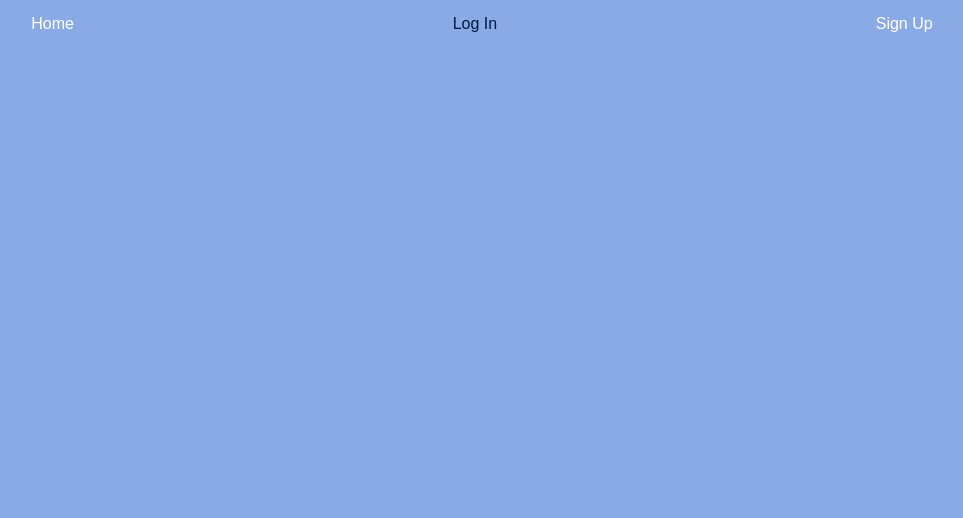
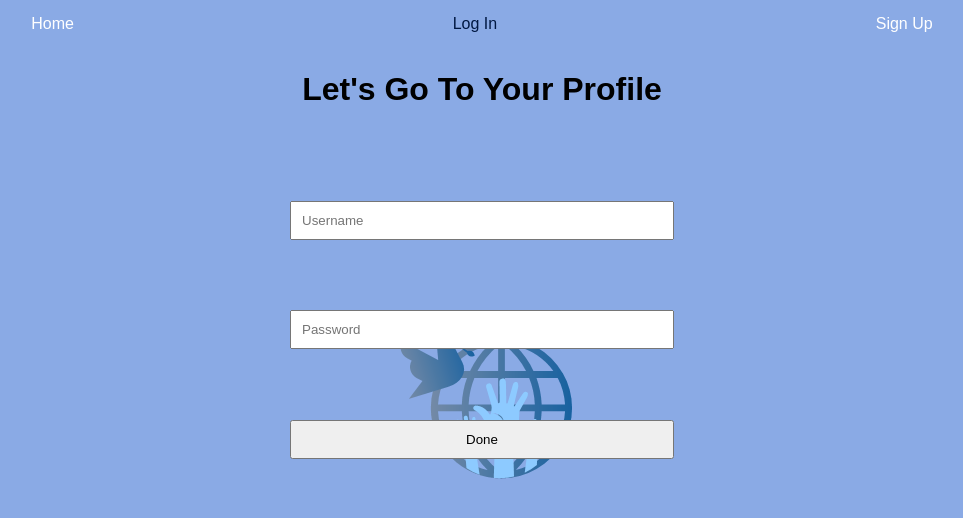
Before and after one commit to coordinatorstory/coordinatorstory-frontend, a React (Create React App) app: page /login in a window 1280 px wide. Shown: the top 518 px of the page, without its empty margins (158-1121 px from the left). Built offline with nearby package versions, Linux system fonts and the light colour scheme; no server answers.

Commit message:
added login function to login view

```diff
--- a/src/App.js
+++ b/src/App.js
@@ -9,6 +9,7 @@ import './App.css';
 
 import { getStory, fetchStory } from './actions/actions'
 import { connect } from 'react-redux'
+import SignIn from './components/SignIn';
 
 
 class App extends Component {
@@ -23,8 +24,6 @@ class App extends Component {
   }
   componentDidMount = () => {
     this.props.fetchStory()
-    // console.log(this.props.stories)
-    // this.setState({filteredStories: this.props.stories})
   }
 
   filterStoriesByCountry = event => {
@@ -61,11 +60,17 @@ class App extends Component {
             filterStoriesByCountry={this.filterStoriesByCountry} />}
           />
           <Route path='/stories/:id' render={props => <Story {...props} {...this.props}/>}/>
-          {/* <Route path='/login' */}
           <Route path='/signup' render={ props => this.state.signedIn ?
-          <Redirect to='/' /> :
-          <Register {...props} {...this.state} />
+            <Redirect to='/' /> :
+            <Register {...props} {...this.state} />
           }/>
+
+
+
+          <Route path='/login' render={ props => this.state.signedIn ?
+            <Redirect to='/' /> :
+            <SignIn {...props} {...this.state} />
+          } />
         </div>
       </Router>
     );
--- a/src/components/SignIn.js
+++ b/src/components/SignIn.js
@@ -0,0 +1,79 @@
+import React from 'react'
+import Axios from 'axios';
+// import './styles/Register.css'
+// import { register } from '../actions/register'
+// import { connect } from 'react-redux'
+
+class SignIn extends React.Component {
+    constructor() {
+        super()
+        this.state = {
+            username: "",
+            password: ""
+        }
+    }
+
+    editSignInForm = event => {
+        this.setState({
+            [event.target.name]: event.target.value
+        })
+    }
+
+    signIn = event => {
+        event.preventDefault()
+        Axios.post('https://ourstory-api.herokuapp.com/api/auth/login', this.state)
+        .then(res => {
+            console.dir(res)
+        })
+        .catch(error => {
+            console.dir(error.response.data.error)
+        })
+    }
+
+    render = props => {
+        // console.log(this.props.status)
+
+        return (
+        <div className="signin-view">
+            <h1>Let's Go To Your Profile</h1>
+            <form>
+
+                <input
+                    type='text'
+                    placeholder='Username'
+                    minLength='3'
+                    required
+                    value={this.state.username}
+                    onChange={this.editSignInForm}
+                    name='username'
+                />
+
+                <input
+                    minLength='6'
+                    type='password'
+                    placeholder='Password'
+                    required
+                    value={this.state.password}
+                    onChange={this.editSignInForm}
+                    name='password'
+                />
+                <button onClick={this.signIn}>Done</button>
+            </form>
+
+            <p>{this.props.message}</p>
+        </div>)
+    }
+}
+
+
+// const mapStatetoProps = state => ({
+//     message: state.register.message,
+//     token: state.register.token,
+//     isRegistering: state.register.isRegistering,
+//     error: state.register.error,
+//     status: state.register.status
+// })
+
+// export default connect(mapStatetoProps, { register })(Register)
+
+export default SignIn
--- a/src/components/styles/Register.css
+++ b/src/components/styles/Register.css
@@ -1,9 +1,9 @@
-.register-view {
+.register-view, .signin-view {
     text-align: center;
 
 }
 
-.register-view form {
+.register-view form, .signin-view  form {
     display: flex;
     justify-content: space-evenly;
     align-items: stretch;
@@ -15,6 +15,6 @@
     margin: auto;
 }
 
-.register-view form input, button, p {
+.register-view form input, button, p , .signin-view form input, button, p  {
     padding: 10px;
 }
--- a/src/reducers/reducers.js
+++ b/src/reducers/reducers.js
@@ -1,8 +1,10 @@
 import { combineReducers } from 'redux'
 import story from './reducer'
 import register from './registerReducer'
+import login from './loginReducer'
 
 export default combineReducers({
     story,
-    register
+    register,
+    login
 })
```
Also changed, not shown: src/actions/login.js (added, +31 -0 lines), src/components/Register.js (+0 -7 lines), src/components/styles/Story.css (indentation only), src/reducers/loginReducer.js (added).
